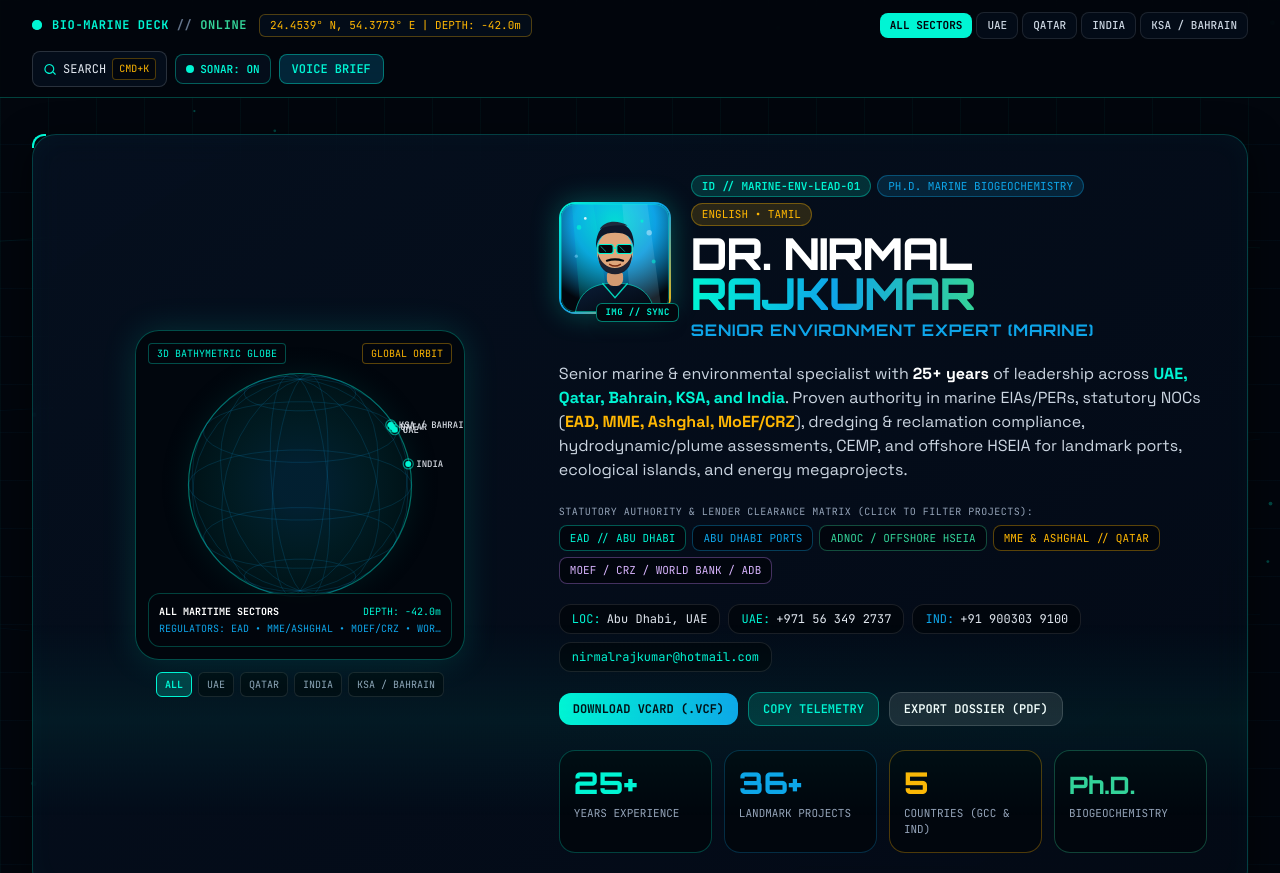
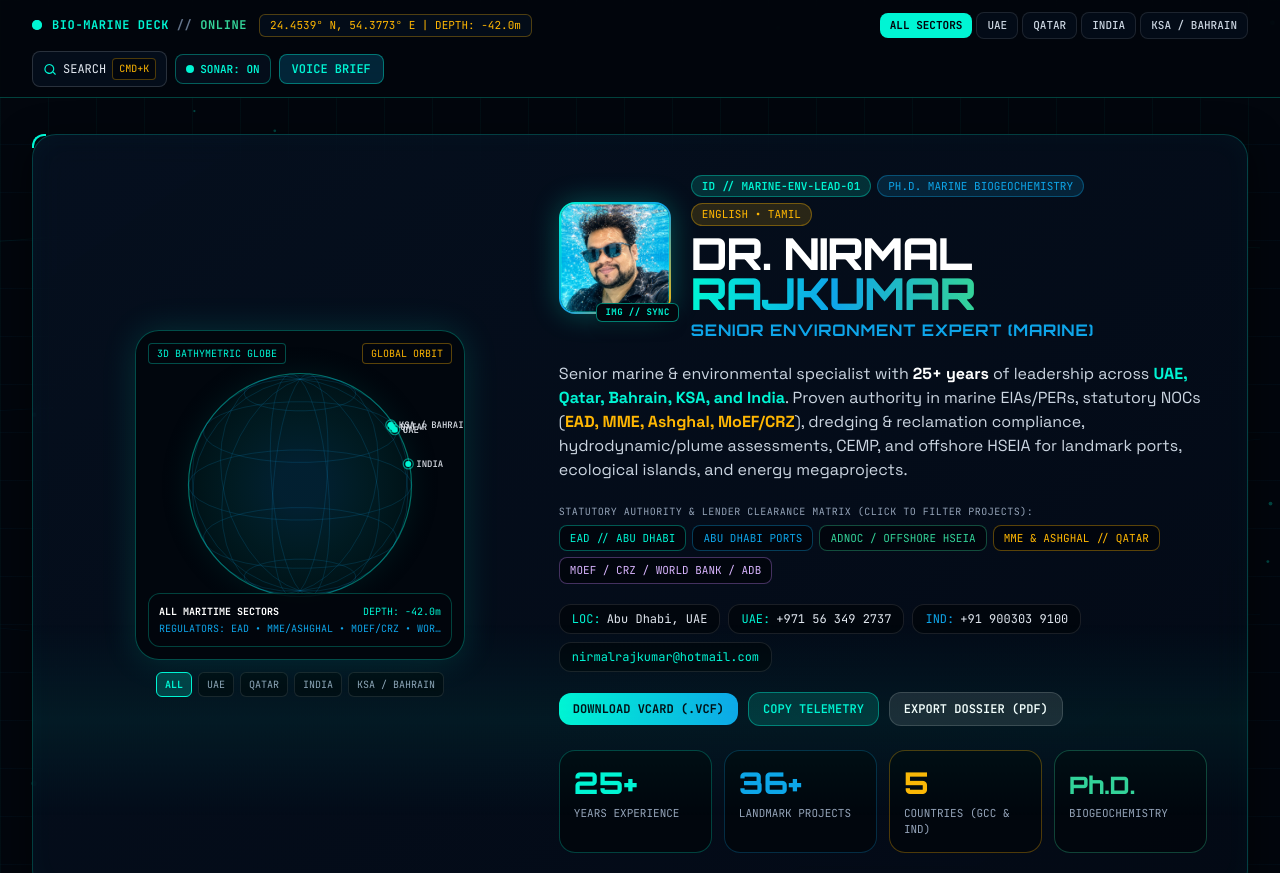
Before and after one commit to chennainirmal/Nirmal-CV, a plain HTML site: page index.html in a window 1280 px wide. Shown: the top 873 px of the page. Drawn offline with nearby package versions, Linux system fonts and the light colour scheme.

Commit message:
Update index.html

```diff
--- a/index.html
+++ b/index.html
@@ -263,12 +263,13 @@
               <div class="w-24 h-24 sm:w-28 sm:h-28 rounded-2xl p-[2px] bg-gradient-to-br from-holo-cyan via-holo-azure to-holo-amber shadow-[0_0_28px_rgba(0,245,212,0.28)]">
                 <div class="relative w-full h-full rounded-[14px] overflow-hidden bg-abyss-950">
                   <img
-                    id="profileAvatarImg"
-                    alt="Dr. Nirmal Rajkumar — Senior Environment Expert (Marine)"
-                    class="hidden w-full h-full object-cover object-top transition-transform duration-500 group-hover:scale-105"
-                  />
+  id="profileAvatarImg"
+  src="Nirmal.jpeg"
+  alt="Dr. Nirmal Rajkumar – Senior Environment Expert (Marine)"
+  class="w-full h-full object-cover object-top transition-transform duration-500 group-hover:scale-105"
+/>
                   <!-- Self-Contained Inline SVG Underwater Diver/Scientist Holographic Portrait -->
-                  <div id="profileAvatarFallback" class="w-full h-full relative flex items-center justify-center bg-gradient-to-b from-[#0ea5e9] via-[#0369a1] to-[#02060d] overflow-hidden">
+                  <div id="profileAvatarFallback" class="hidden w-full h-full relative flex items-center justify-center bg-gradient-to-b from-[#0ea5e9] via-[#0369a1] to-[#02060d] overflow-hidden">
                     <svg viewBox="0 0 120 120" class="w-full h-full" xmlns="http://www.w3.org/2000/svg" aria-label="Dr. Nirmal Rajkumar Holographic Marine Portrait">
                       <defs>
                         <radialGradient id="abyssWaterGlow" cx="50%" cy="18%" r="78%">
```
